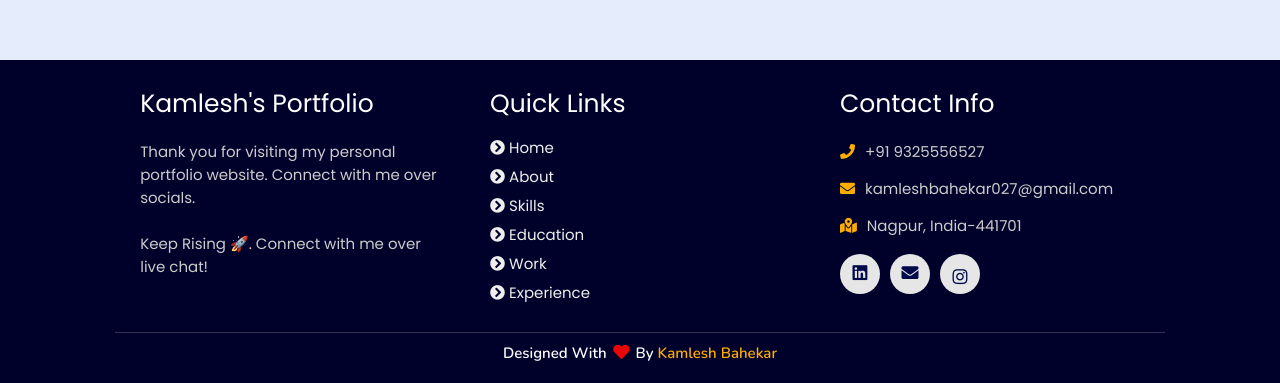
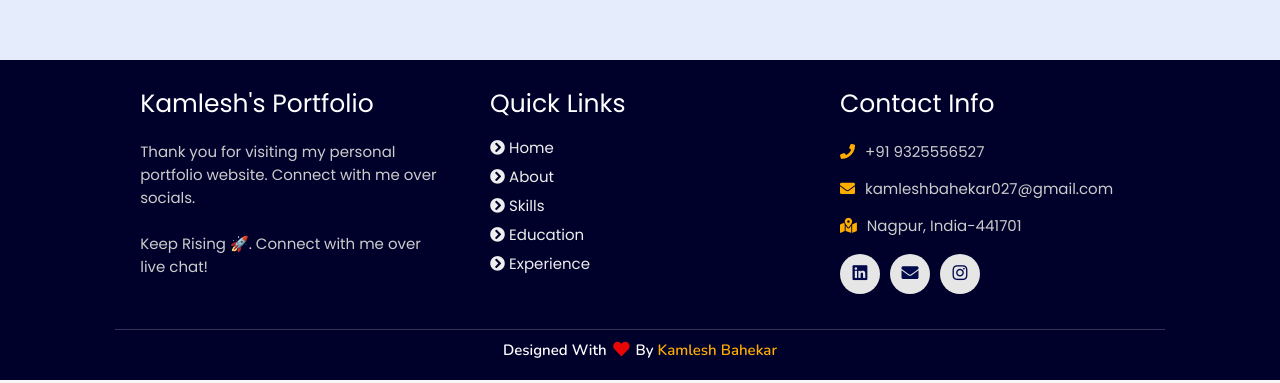
Before and after one commit to kamleshBahekar/kamlesh-portfolio-web, a plain HTML site: page index.html in a window 1280 px wide. Shown: the part 5754-6137 px from the top of the page. Drawn offline with nearby package versions, Linux system fonts and the light colour scheme.

Commit message:
icon modification

```diff
--- a/index.html
+++ b/index.html
@@ -524,7 +524,7 @@ in grasping new technical concepts quickly and utilizing them in an effective ma
           <a href="#about"><i class="fas fa-chevron-circle-right"></i> about</a>
           <a href="#skills"><i class="fas fa-chevron-circle-right"></i> skills</a>
           <a href="#education"><i class="fas fa-chevron-circle-right"></i> education</a>
-          <a href="#work"><i class="fas fa-chevron-circle-right"></i> work</a>
+         <!-- <a href="#work"><i class="fas fa-chevron-circle-right"></i> work</a> -->
           <a href="#experience"><i class="fas fa-chevron-circle-right"></i> experience</a>
       </div>
 
@@ -537,7 +537,7 @@ in grasping new technical concepts quickly and utilizing them in an effective ma
 
               <a href="https://in.linkedin.com/in/kamlesh-bahekar-1780a2165" class="fab fa-linkedin" aria-label="LinkedIn" target="_blank"></a>
               <a href="mailto:kamleshbahekar027@gmail.com" class="fas fa-envelope" aria-label="Mail" target="_blank"></a>
-              <a class="instagram" aria-label="Instagram" href="https://instagram.com/er.kamlesh_bahekar?igshid=NzZlODBkYWE4Ng=="><i class="fab fa-instagram" target="_blank"></i></a>
+              <a class="fab fa-instagram" aria-label="Instagram" href="https://instagram.com/er.kamlesh_bahekar?igshid=NzZlODBkYWE4Ng=="></a>
           </div>
       </div>
   </div>
```
